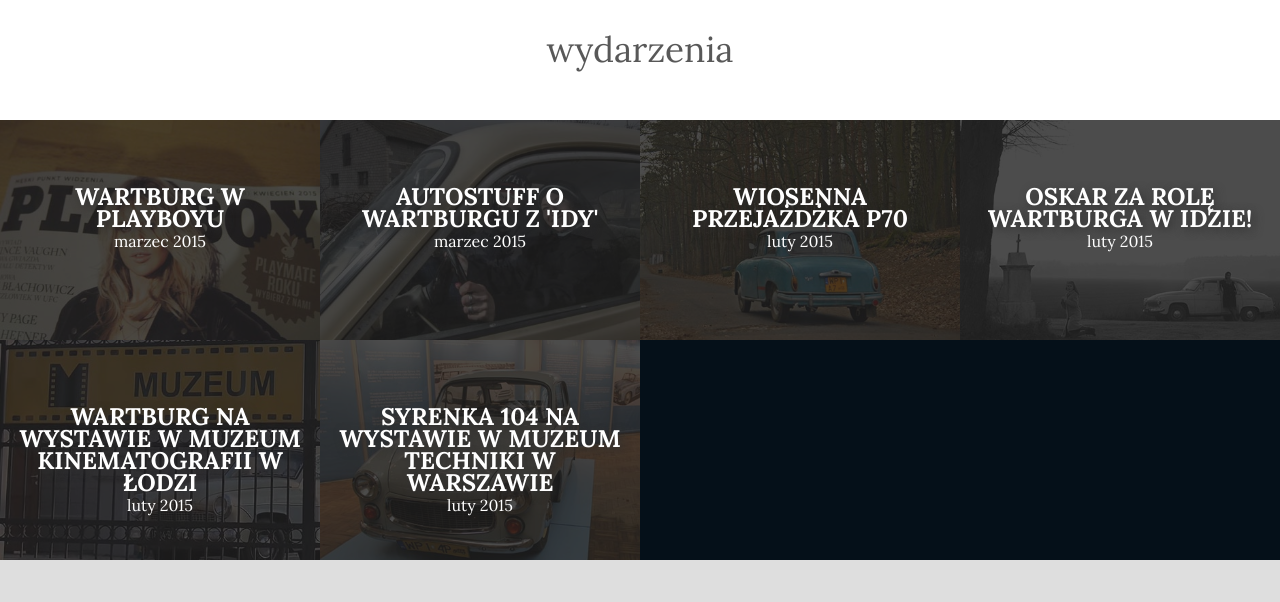
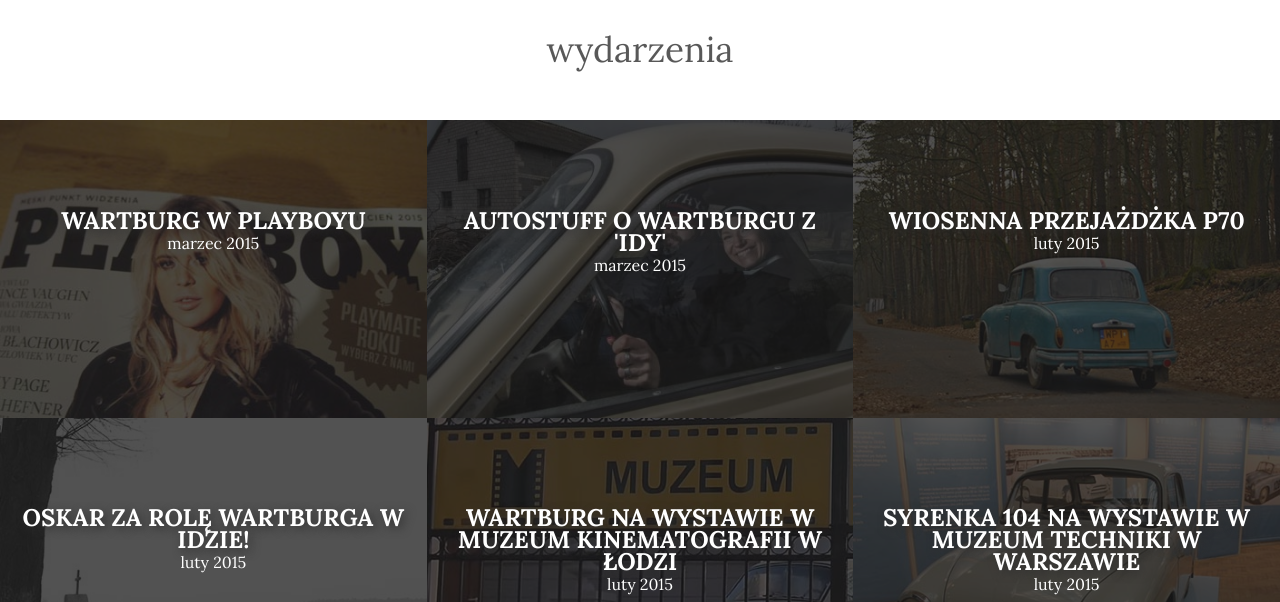
Before and after one commit to czytelny/zs, a plain HTML site: page index.html in a window 1280 px wide. Shown: the part 830-1432 px from the top of the page. Drawn offline with Linux system fonts and the light colour scheme.

Commit message:
tiles adjustments

```diff
--- a/index.html
+++ b/index.html
@@ -85,7 +85,7 @@
         <div class="news-header">
             wydarzenia
         </div>
-        <div class="news-tile bil-item col-12 col-tablet-4 col-desktop-3">
+        <div class="news-tile bil-item col-12 col-tablet-6 col-desktop-3 col-hd-4">
             <div class="b-content"></div>
             <div class="tile-text">
                 <div class="b-title"></div>
--- a/less/style.less
+++ b/less/style.less
@@ -85,13 +85,13 @@
       z-index: 0;
       width: 100%;
       opacity: .4;
-      -webkit-transition: all 2.5s ease-out;
-      -moz-transition: all 2.5s ease-out;
-      -ms-transition: all 2.5s ease-out;
-      -o-transition: all 2.5s ease-out;
-      transition: all 2.5s ease-out;
-      -webkit-filter: contrast(0.5);
-      filter: contrast(0.5);
+      -webkit-transition: all 2s;
+      -moz-transition: all 2s;
+      -ms-transition: all 2s;
+      -o-transition: all 2s;
+      transition: all 2s ease-out;
+      -webkit-filter: contrast(0.6);
+      filter: contrast(0.6);
 
     }
 
@@ -145,11 +145,11 @@
     img {
       opacity: .8;
       filter: none;
-      -webkit-transform:scale(1.01); /* Safari and Chrome */
-      -moz-transform:scale(1.01); /* Firefox */
-      -ms-transform:scale(1.01); /* IE 9 */
-      -o-transform:scale(1.01); /* Opera */
-      transform:scale(1.01);
+      -webkit-transform:scale(1.02); /* Safari and Chrome */
+      -moz-transform:scale(1.02); /* Firefox */
+      -ms-transform:scale(1.02); /* IE 9 */
+      -o-transform:scale(1.02); /* Opera */
+      transform:scale(1.02);
 
     }
   }
```
Also changed, not shown: style.css.
